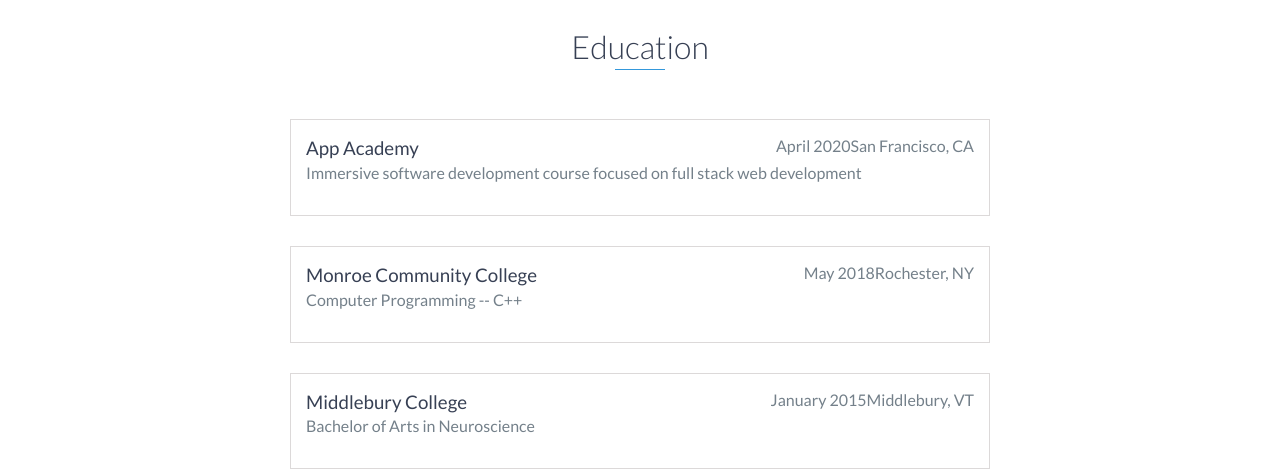
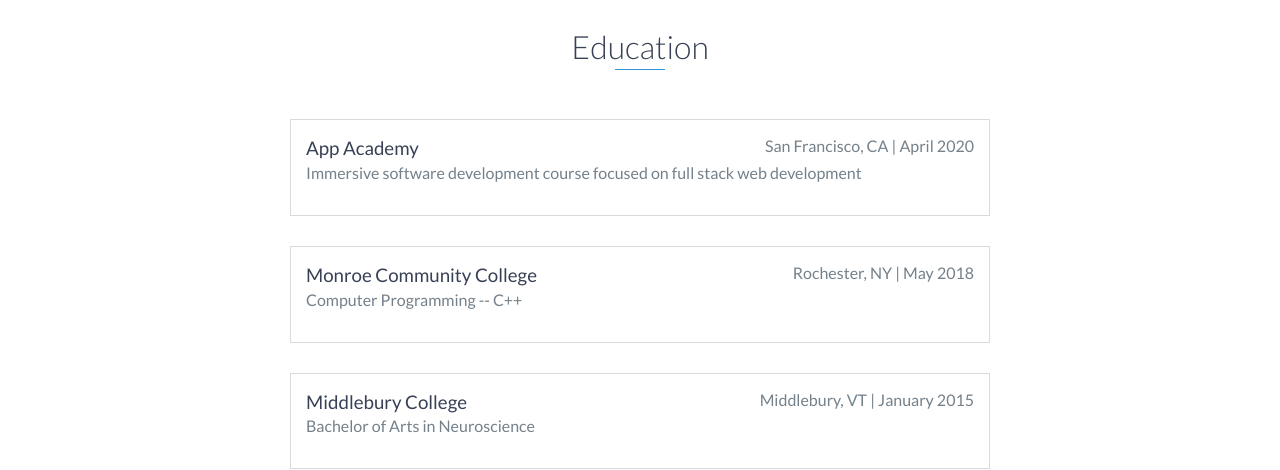
Before and after one commit to marshall-strong/marshall-strong.github.io, a website: page index.html in a window 1280 px wide. Shown: the part 3240-3710 px from the top of the page. Drawn offline with nearby package versions, Linux system fonts and the light colour scheme.

Commit message:
add locations to Education section

```diff
--- a/index.html
+++ b/index.html
@@ -312,8 +312,7 @@
       <h2 class="heading">Education</h2>
       <div class="education-block">
         <h3>App Academy</h3>
-        <span>San Francisco, CA</span>
-        <span class="education-date">April 2020</span>
+        <span class="education-date">San Francisco, CA | April 2020</span>
         <h4>
           Immersive software development course focused on full stack web
           development
@@ -322,15 +321,13 @@
       <!-- End .education-block -->
       <div class="education-block">
         <h3>Monroe Community College</h3>
-        <span>Rochester, NY</span>
-        <span class="education-date">May 2018</span>
+        <span class="education-location">Rochester, NY | May 2018</span>
         <h4>Computer Programming -- C++</h4>
       </div>
       <!-- End .education-block -->
       <div class="education-block">
         <h3>Middlebury College</h3>
-        <span>Middlebury, VT</span>
-        <span class="education-date">January 2015</span>
+        <span class="education-location">Middlebury, VT | January 2015</span>
         <h4>Bachelor of Arts in Neuroscience</h4>
       </div>
       <!-- End .education-block -->
```
